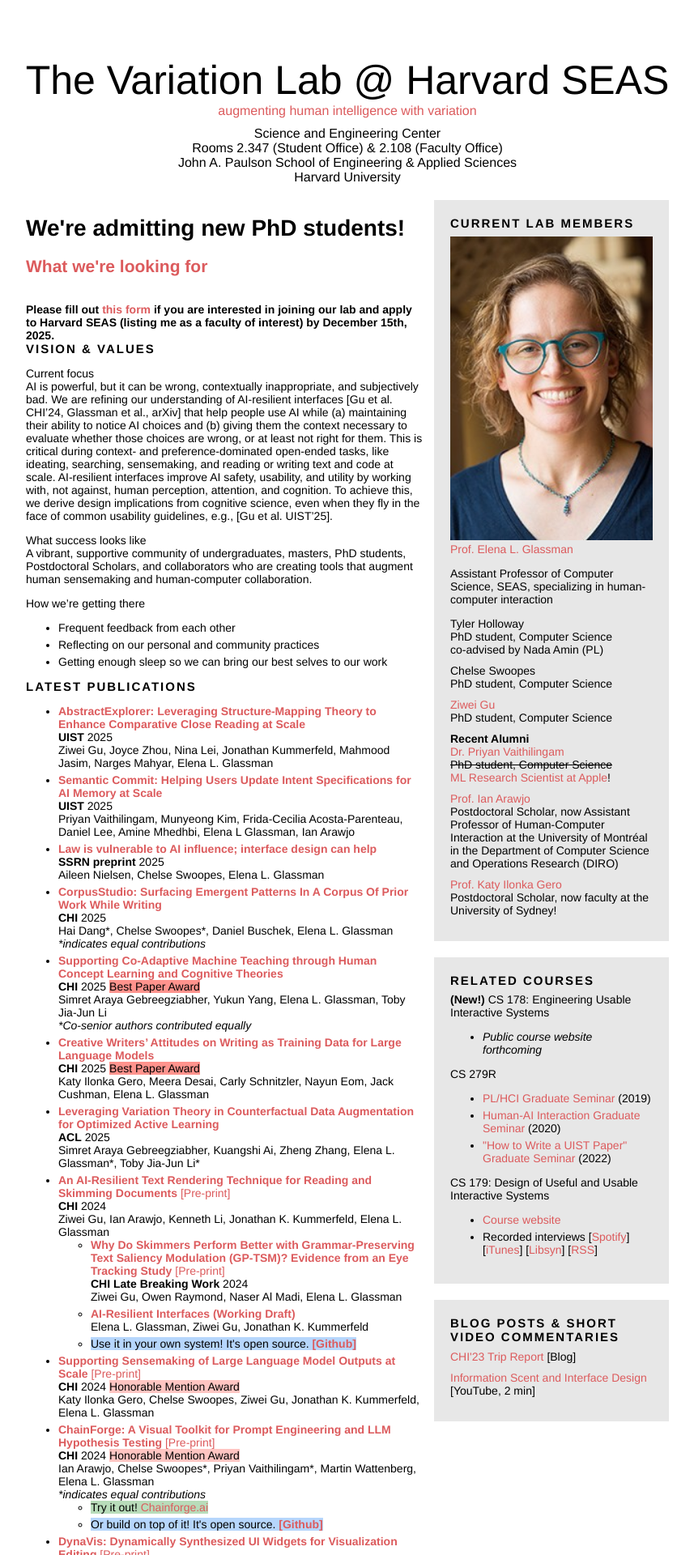
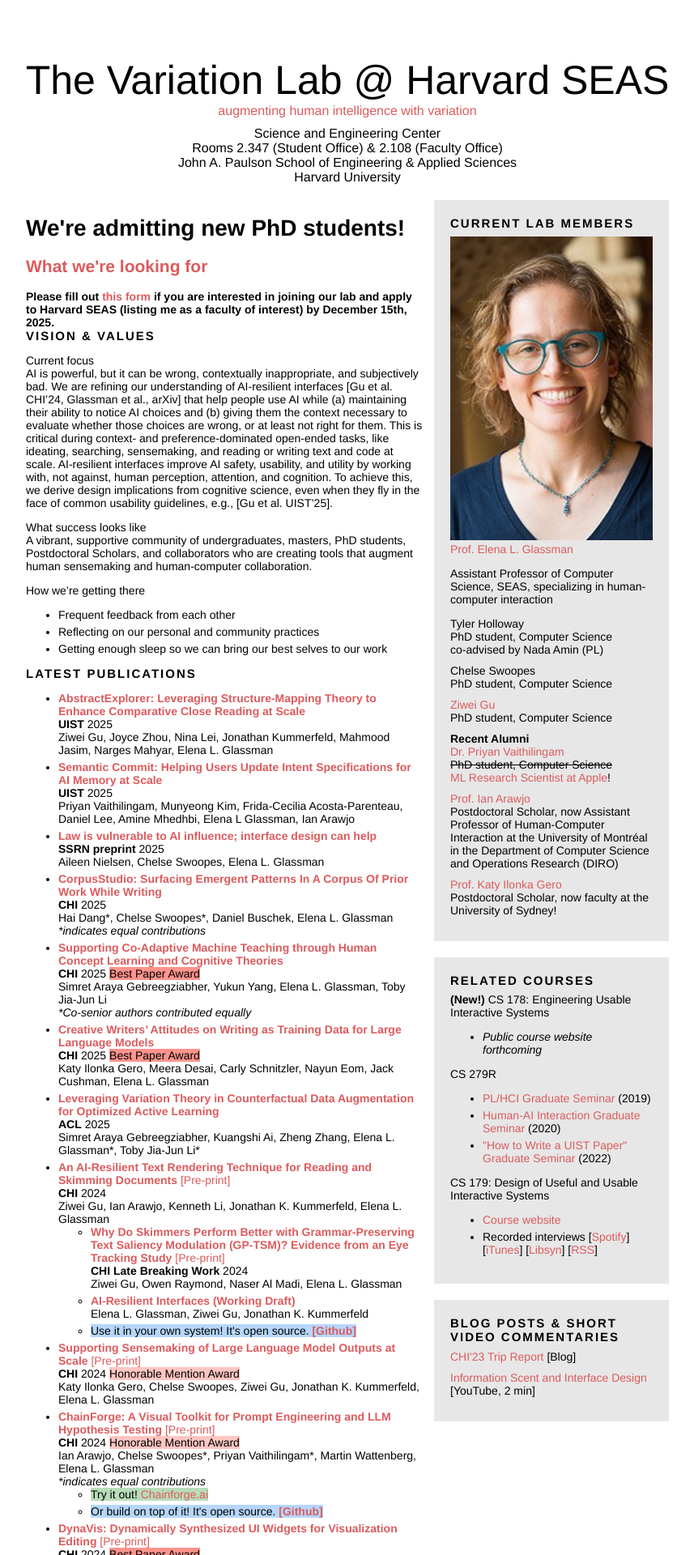
Before and after one commit to eglassman/eglassman.github.io, a Jekyll site: the page built from index.html, in a window 1280 px wide. Shown: the top 1920 px of the page at 81% size, without its empty margins (211-1068 px from the left). Built offline with Jekyll 4.4.1, drawn with Linux system fonts in a browser that asks for light colours.

Commit message:
ugh formatting

```diff
--- a/index.html
+++ b/index.html
@@ -40,7 +40,7 @@
     <!-- for thought and action
     </p> -->
     <h1>We're admitting new PhD students!</h1>
-    <h2><a href="https://docs.google.com/document/d/1CTgkYFeM0JWyDfBiEkPl0LiIC0F81F9XGDyyCAiHDBA/edit?usp=sharing">What we're looking for</a></h2><br>
+    <h2><a href="https://docs.google.com/document/d/1CTgkYFeM0JWyDfBiEkPl0LiIC0F81F9XGDyyCAiHDBA/edit?usp=sharing">What we're looking for</a></h2>
     <b>Please fill out <a href="https://forms.gle/rUD2pHvVjQ71njL9A">this form</a> if you are interested in joining our lab and apply to Harvard SEAS (listing me as a faculty of interest) by December 15th, 2025.</b>
     <br>
 
```
